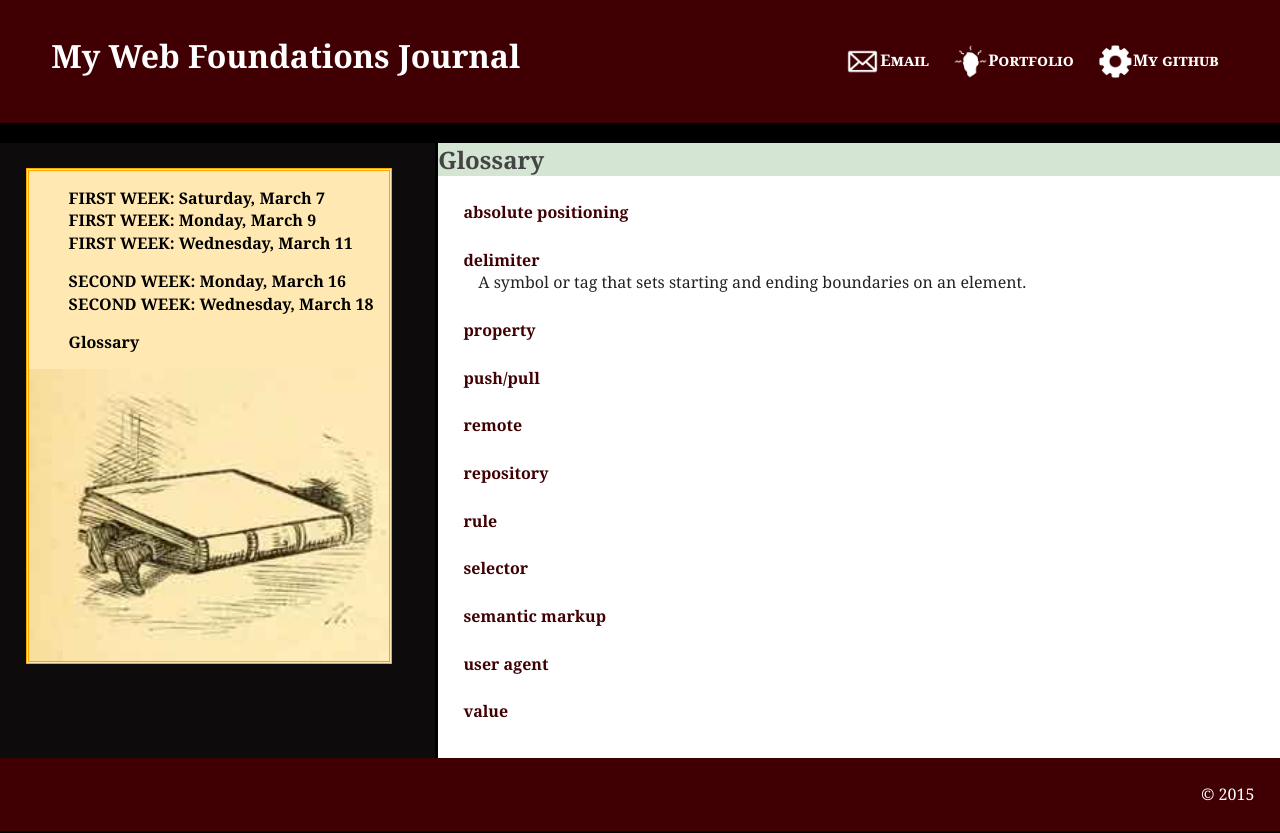
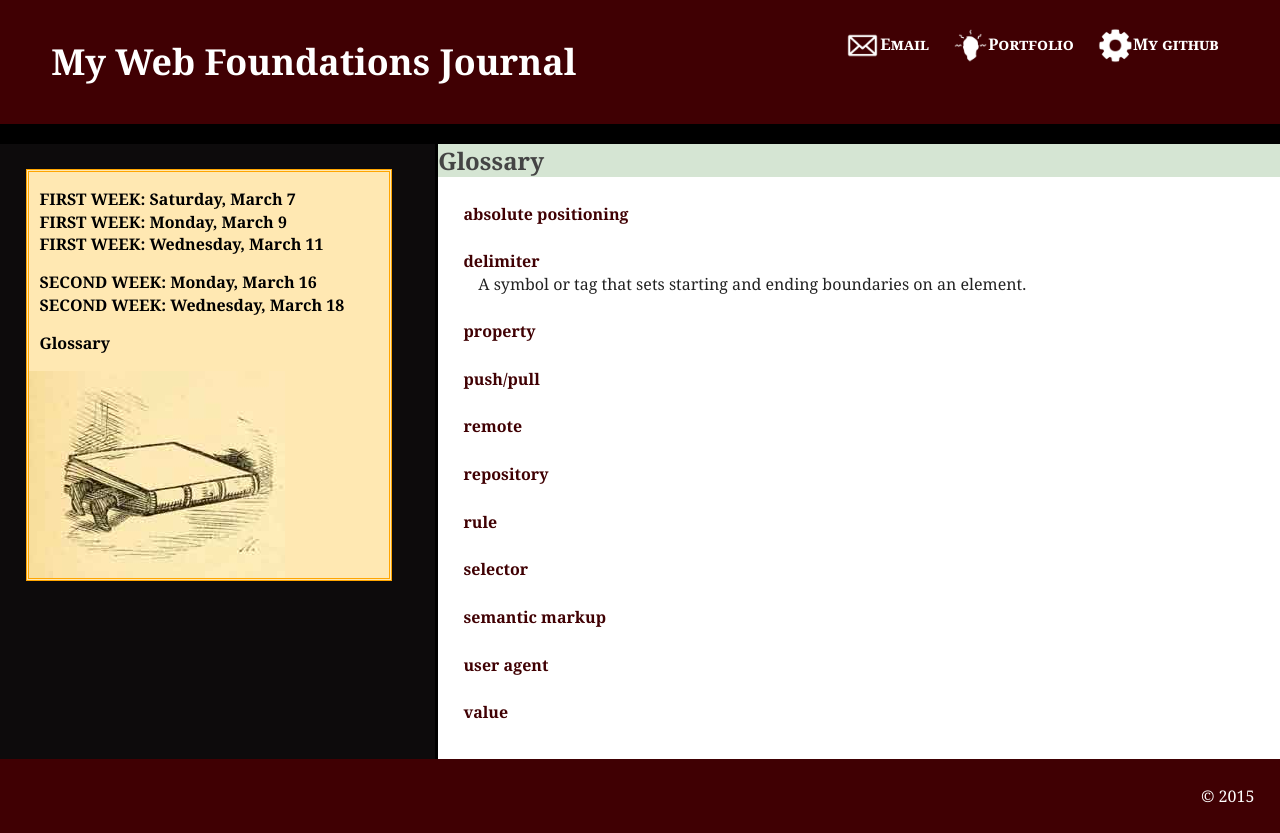
Before and after one commit to StephanieArgy/journal, a plain HTML site: page glossary.html in a window 1280 px wide. Drawn offline with nearby package versions, Linux system fonts and the light colour scheme.

Commit message:
Improved site responsiveness, added a little more content to Week Three.

```diff
--- a/css/main.css
+++ b/css/main.css
@@ -311,19 +311,24 @@ header {
 
 header h1 {
   float: left;
+  font-size: 5vw;
+  padding: 0;
+  text-align: center;
 }
 
 .mainMenu {
   list-style:none;
   float: right;
   font-variant: small-caps;
+  margin: 0;
+  padding: 0;
 }
 
 .mainMenu li {
   display: inline-block;
   text-align:right;
   font-weight: 800;
-	padding: 15px 10px;
+	padding: 0px 10px;
 }
 
 .mainMenu a {
@@ -351,17 +356,15 @@ main {
 .articleLinks {
   background-color:#ffe8b2;
   border: orange double;
-  float: left;
   color:black;
   margin:2%;
-  width:30%;
-  max-width:360px;
 }
 
 .articleLinks ul {
   font-weight:800;
   list-style: none;
-  margin-left: 0;
+  padding-left: 3%;
+  padding-right: 3%;
 }
 
 .articleLinks a {
@@ -379,11 +382,8 @@ main {
   text-decoration: none;
 }
 
-img.logo {
-  width: 100%;
-  display: block;
-  margin-left: auto;
-  margin-right: auto
+img#logo {
+  display: none;
 }
 
 .mainFooter{
@@ -396,14 +396,13 @@ img.logo {
 }
 
 /****************
-PAGE: Desktop - Journal
+PAGE: Journal
 ****************/
 
 .journal {
   background:white;
-  margin-left: 34%;
   border-left:solid black;
-  margin-bottom: 0;
+  margin: 0 2% 0;
   padding-bottom: 10px;
 }
 
@@ -470,6 +469,7 @@ PAGE: Desktop - Journal
 
 #CSS_wFloat_Result {
   display: block;
+  max-width: 100%;
   width:400px;
   margin-left: auto;
   margin-right: auto;
@@ -484,13 +484,21 @@ PAGE: Desktop - Journal
 
 #CSS_wFloatAndOverflow_Result  {
   display: block;
+  max-width: 100%;
   width:400px;
   margin-left: auto;
   margin-right: auto;
 }
 
+blockquote {
+  background-color: lightgrey;
+  padding: 2%;
+  border: 2px solid darkgrey;
+  border-radius: 3%;
+}
+
 /****************
-PAGE: Desktop - Glossary
+PAGE: Glossary
 ****************/
 
 .glossary {
@@ -517,3 +525,43 @@ PAGE: Desktop - Glossary
   dd {
     margin-bottom: 3%;
     }
+
+/**********
+STYLES FOR LARGER SCREENS
+***********/
+
+/****************
+PAGE: Desktop - Journal
+****************/
+
+@media screen and (min-width: 800px) {
+    header h1 {
+      font-size: 2.8vw;
+    }
+
+    .mainMenu {
+      list-style:none;
+      float: right;
+      font-variant: small-caps;
+      margin: 0;
+      padding-top: 15px;
+    }
+
+    .articleLinks {
+      float: left;
+      width:30%;
+      max-width:360px;
+    }
+
+    img#logo {
+      width: 100%;
+      display: block;
+      margin-left: auto;
+      margin-right: auto
+    }
+
+    .journal {
+      margin-left: 34%;
+    }
+
+}
```
Also changed, not shown: index.html (+13 -2 lines).
